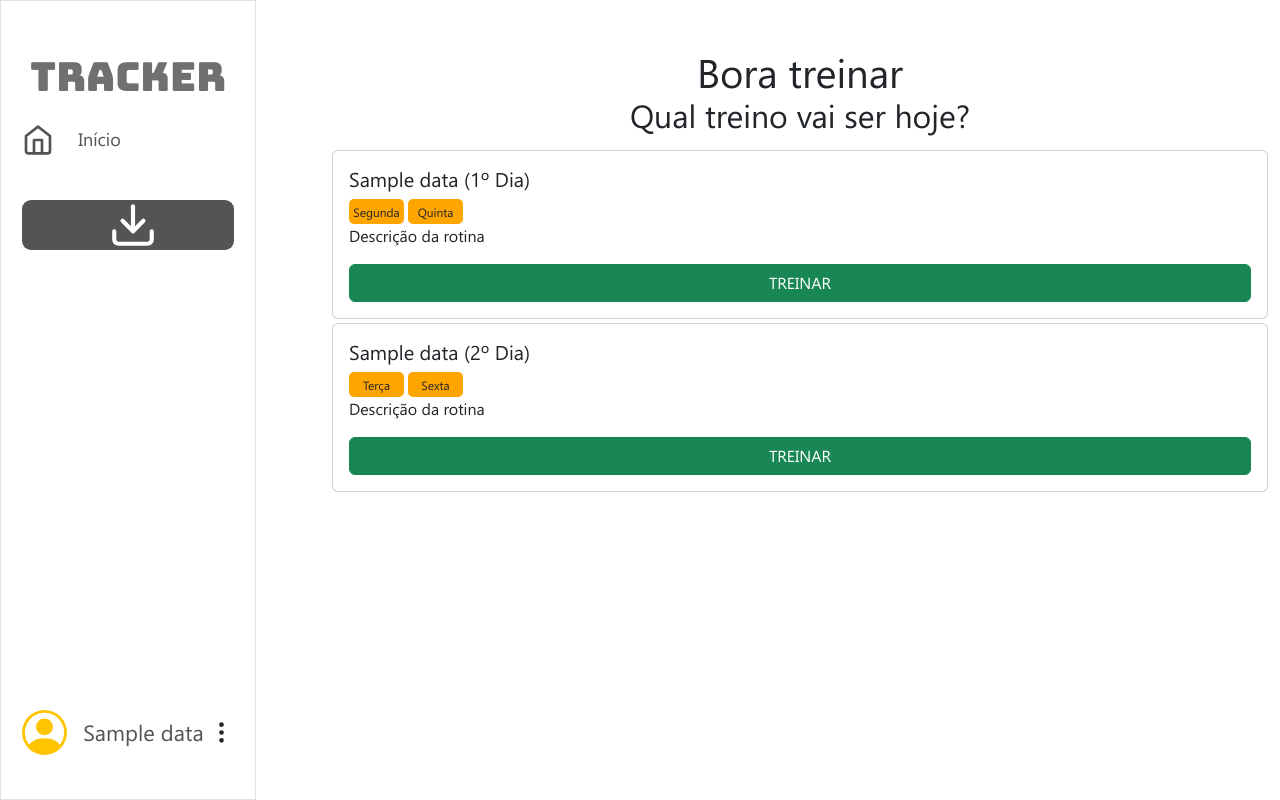
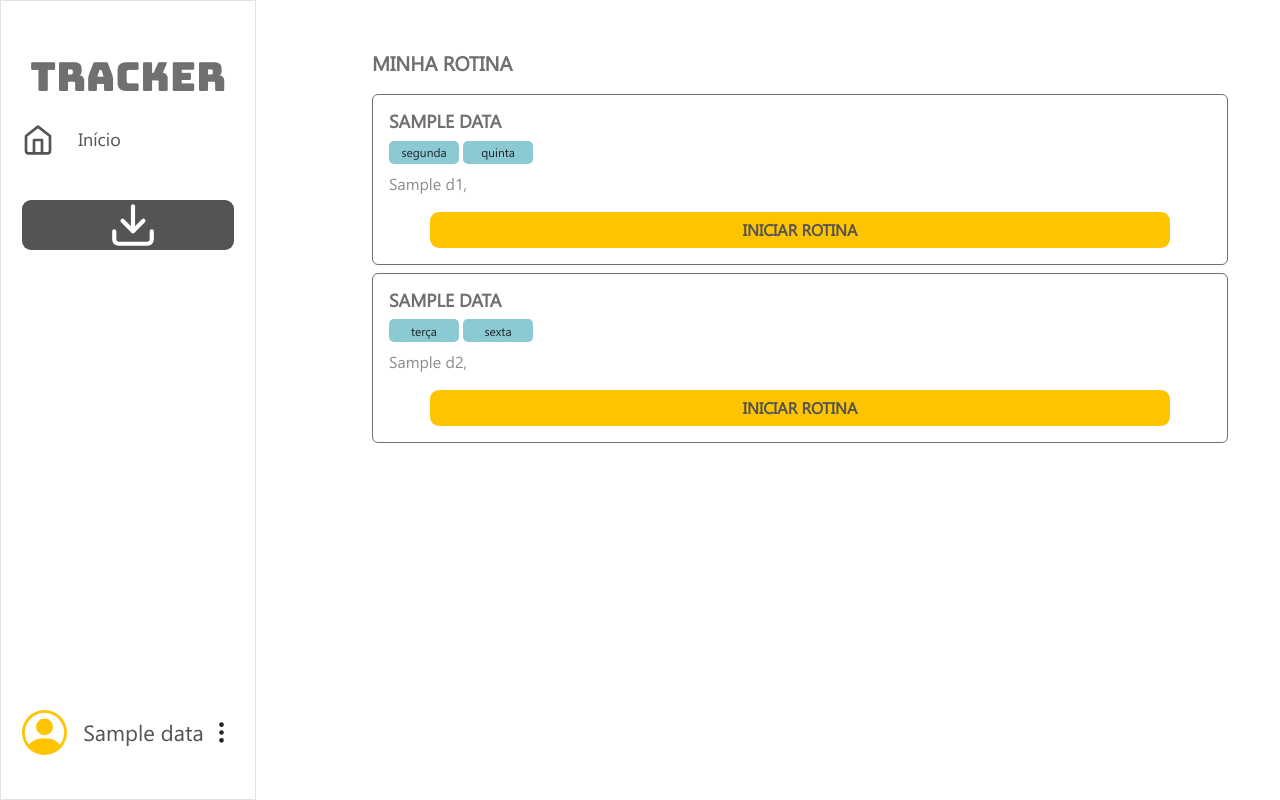
Before and after one commit to LucasAdriSilva/GenerateOfTraining, a Flask app: template routes/basicScreens/templates/home.html in a window 1280 px wide. Run offline with Flask 3, Linux system fonts and the light colour scheme; the template is opened without the code that fills it: most values are stand-ins (such as "Sample title", 1, 10 or a date in 2020); some libraries are stand-ins or nearby versions.

Commit message:
feat(BWA): Layout page home

```diff
--- a/base/assets/css/main.css
+++ b/base/assets/css/main.css
@@ -376,11 +376,17 @@ input[type="radio"]:checked {
 }
 
 .squad2-active {
-  width: 55px;
-  height: 25px;
+  display: flex;
+  justify-content: center;
+  align-items: center;
+  width: 70px;
+  height: 23px;
   border-radius: 5px;
-  background-color: orange;
+  background-color: rgba(25, 149, 168, 0.50);
+  font-size: 12px;
+
 }
+
 
 .jump-image {
   transform-origin: center bottom;
@@ -609,6 +615,18 @@ input[type="radio"]:checked {
   background-color: #000000CC;
 }
 
+
+.title-chosen-rotin{
+  font-size: 18px;
+  font-weight: 800;
+  text-align: start;
+  color: #707070;
+  text-transform: uppercase;
+}
+
+.card{
+  border: 1px solid #707070;
+}
 /* @media screen and (min-width: 576px) {} */
 
 @media screen and (min-width: 992px) {
--- a/routes/basicScreens/basicScreens.py
+++ b/routes/basicScreens/basicScreens.py
@@ -52,6 +52,7 @@ def index():
           'training': last_value,
         }
         # return render_template("home.html", data = data)
+
         return getUrl("home.html", value = data)
       else:
         if ip_found[4] is not None:
--- a/routes/basicScreens/templates/home.html
+++ b/routes/basicScreens/templates/home.html
@@ -4,77 +4,95 @@
 {% block content %}
 
 <div class="row reset-Padding-x mt-5">
-    <div class="col-12 d-flex flex-column justify-content-center align-items-center">
-        <h1 class="reset text-center">Bora treinar</h1>
-        <h2 class="reset text-center">Qual treino vai ser hoje?</h2>
+    <div class="col-11 d-flex justify-content-start align-items-center m-auto">
+        <span class="reset text-start text-uppercase fw-bolder" style="font-size: 20px; color:
+        #707070;">Minha rotina</span>
     </div>
     {% if data[3].nameRotina == 'Fullbody' %}
-    <div class="col-12 mt-3">
+    <div class="col-11 mt-3 m-auto">
         <div class="card w-100">
             <div class="card-body">
-                <h5 class="card-title">{{data[3].nameRotina}}</h5>
+
+                <h5 class="title-chosen-rotin">{{data[3].nameRotina}}</h5>
+
                 <div class="col-12 d-flex gap-1 reset-Padding-x">
+                    <div class="squad2-active">segunda</div>
+                    <div class="squad2-active">quarta</div>
+                    <div class="squad2-active">sexta</div>
+                </div>
 
-                    <div class="squad2-active d-flex justify-content-center align-items-center ">
-                        <small class="reset" style="font-size: 12px;">Segunda</small>
-                    </div>
-                    <div class="squad2-active d-flex justify-content-center align-items-center ">
-                        <small class="reset" style="font-size: 12px;">Quarta</small>
-                    </div>
-                    <div class="squad2-active d-flex justify-content-center align-items-center ">
-                        <small class="reset" style="font-size: 12px;">Sexta</small>
-                    </div>
-                </div>
-                <div class="row reset-Padding-x">
+                <p class="card-text mt-2" style="color: rgba(112, 112, 112, 0.80);">
+                    {%for e in data[3].training%}
+                    {{e.name}},
+                    {%endfor%}
+                </p>
 
-                </div>
-                <p class="card-text">Descrição da rotina</p>
-                <!-- target="_blank" -->
-                <form method="POST" action="{{ url_for('user.tracker') }}">
+                <form method="POST" class="d-flex justify-content-center align-items-center"
+                    action="{{ url_for('user.tracker') }}">
                     <input type="hidden" name="data" value="{{ data[3].training }}">
                     <input type="hidden" name="ip" value="{{ data[3].ip }}">
                     <input type="hidden" name="chosenDay" value="0">
-                    <button class="btn btn-success w-100 text-uppercase" type="submit">Treinar</button>
+                    <button class="btn "
+                    style="border-radius: 9px; border: none; background-color: #FFC400; color: #545454; width: 90%; margin-inline: auto; font-weight: 800; text-transform: uppercase;"
+                    type="submit">Iniciar Rotina</button>
                 </form>
             </div>
         </div>
     </div>
 
     {% else %}
-    <div class="col-12 mt-3">
+    <div class="col-11 mt-3 m-auto">
         <div class="card w-100 ">
             <div class="card-body">
-                <h5 class="card-title">{{data[3].nameRotina}} (1º Dia)</h5>
+
+                <h5 class="title-chosen-rotin">{{data[3].nameRotina}}</h5>
+
                 <div class="col-12 d-flex gap-1 reset-Padding-x">
-                    <div class="squad2-active d-flex justify-content-center align-items-center "> <small class="reset"
-                            style="font-size: 12px;">Segunda</small> </div>
-                    <div class="squad2-active d-flex justify-content-center align-items-center "><small class="reset"
-                            style="font-size: 12px;">Quinta</small></div>
+                    <div class="squad2-active">segunda</div>
+                    <div class="squad2-active">quinta</div>
                 </div>
-                <p class="card-text">Descrição da rotina</p>
-                <form method="POST" action="{{ url_for('user.tracker') }}">
+
+                <p class="card-text mt-2" style="color: rgba(112, 112, 112, 0.80);">
+                    {%for e in data[3].training.d1%}
+                    {{e.name}},
+                    {%endfor%}
+                </p>
+
+                <form method="POST" class="d-flex justify-content-center align-items-center"
+                    action="{{ url_for('user.tracker') }}">
                     <input type="hidden" name="data" value="{{ data[3].training }}">
                     <input type="hidden" name="ip" value="{{ data[3].ip }}">
                     <input type="hidden" name="chosenDay" value=1>
-                    <button class="btn btn-success w-100 text-uppercase" type="submit">Treinar</button>
+                    <button class="btn "
+                        style="border-radius: 9px; border: none; background-color: #FFC400; color: #545454; width: 90%; margin-inline: auto; font-weight: 800; text-transform: uppercase;"
+                        type="submit">Iniciar Rotina</button>
                 </form>
             </div>
         </div>
-        <div class="card w-100 mt-1">
+
+        <div class="card w-100 mt-2">
             <div class="card-body">
-                <h5 class="card-title">{{data[3].nameRotina}} (2º Dia)</h5>
+                <h5 class="title-chosen-rotin">{{data[3].nameRotina}}</h5>
+
                 <div class="col-12 d-flex gap-1 reset-Padding-x">
-                    <div class="squad2-active d-flex justify-content-center align-items-center "> <small class="reset"
-                            style="font-size: 12px;">Terça</small> </div>
-                    <div class="squad2-active d-flex justify-content-center align-items-center "><small class="reset"
-                            style="font-size: 12px;">Sexta</small></div>
+                    <div class="squad2-active">terça</div>
+                    <div class="squad2-active">sexta</div>
                 </div>
-                <p class="card-text">Descrição da rotina</p>
-                <form method="POST" action="{{ url_for('user.tracker') }}">
+
+                <p class="card-text mt-2" style="color: rgba(112, 112, 112, 0.80);">
+                    {%for e in data[3].training.d2%}
+                    {{e.name}},
+                    {%endfor%}
+                </p>
+
+                <form method="POST" class="d-flex justify-content-center align-items-center"
+                    action="{{ url_for('user.tracker') }}">
                     <input type="hidden" name="data" value="{{ data[3].training }}">
                     <input type="hidden" name="ip" value="{{ data[3].ip }}">
                     <input type="hidden" name="chosenDay" value=2>
-                    <button class="btn btn-success w-100 text-uppercase" type="submit">Treinar</button>
+                    <button class="btn "
+                        style="border-radius: 9px; border: none; background-color: #FFC400; color: #545454; width: 90%; margin-inline: auto; font-weight: 800; text-transform: uppercase;"
+                        type="submit">Iniciar Rotina</button>
                 </form>
             </div>
         </div>
--- a/routes/training/templates/hybrid.html
+++ b/routes/training/templates/hybrid.html
@@ -61,7 +61,7 @@
     aria-labelledby="infosLabel" aria-hidden="true">
 
     <div class="modal-dialog modal-dialog-centered" style="margin-inline: 30px;">
-        <div class="row">
+        <div class="row d-flex justify-content-center align-items-center">
             <div class="modal-content col-12 reset-Padding">
                 <div class="modal-info-content">
                     <span>
@@ -83,9 +83,9 @@
                 <span>OK</span>
             </div>
         </div>
-        </div>
     </div>
 </div>
+
 
 <!-- Modal de Exercicios com segundos-->
 <div class="modal fade" id="toggleExerSegs" tabindex="-1" aria-labelledby="toggleExerSegsLabel" aria-hidden="true">
```
